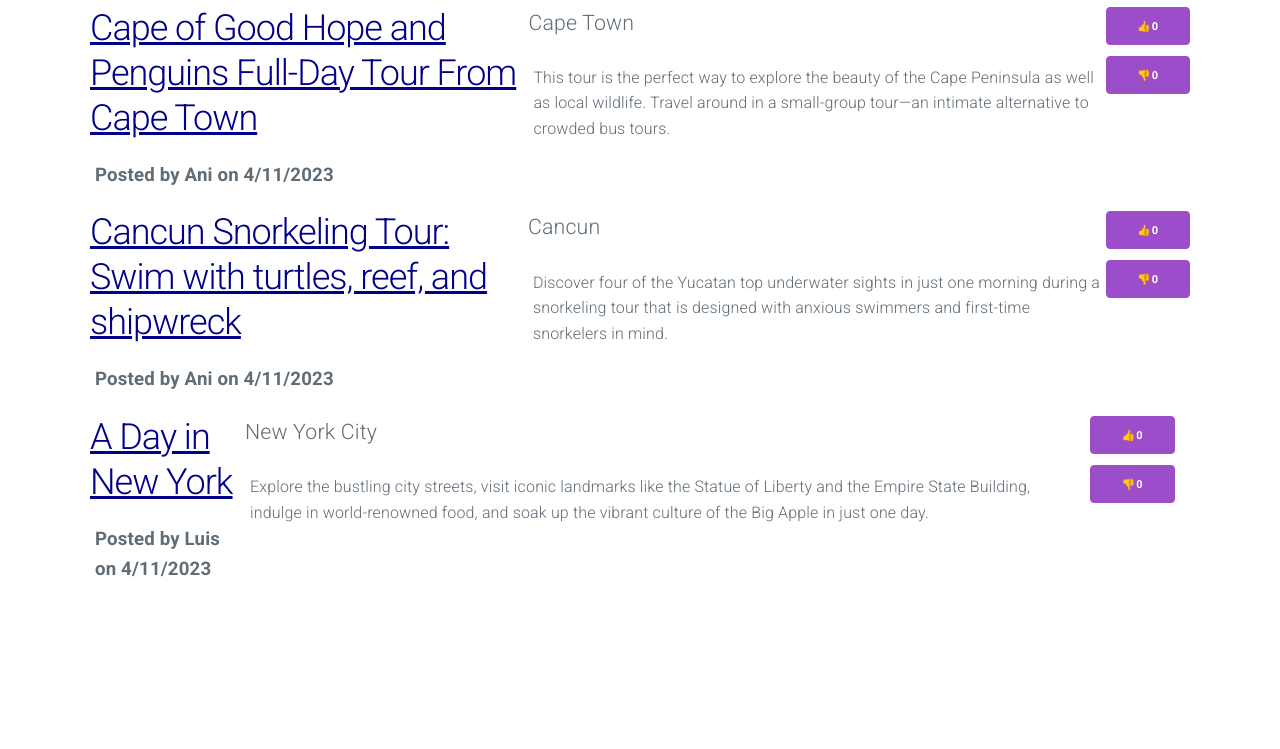
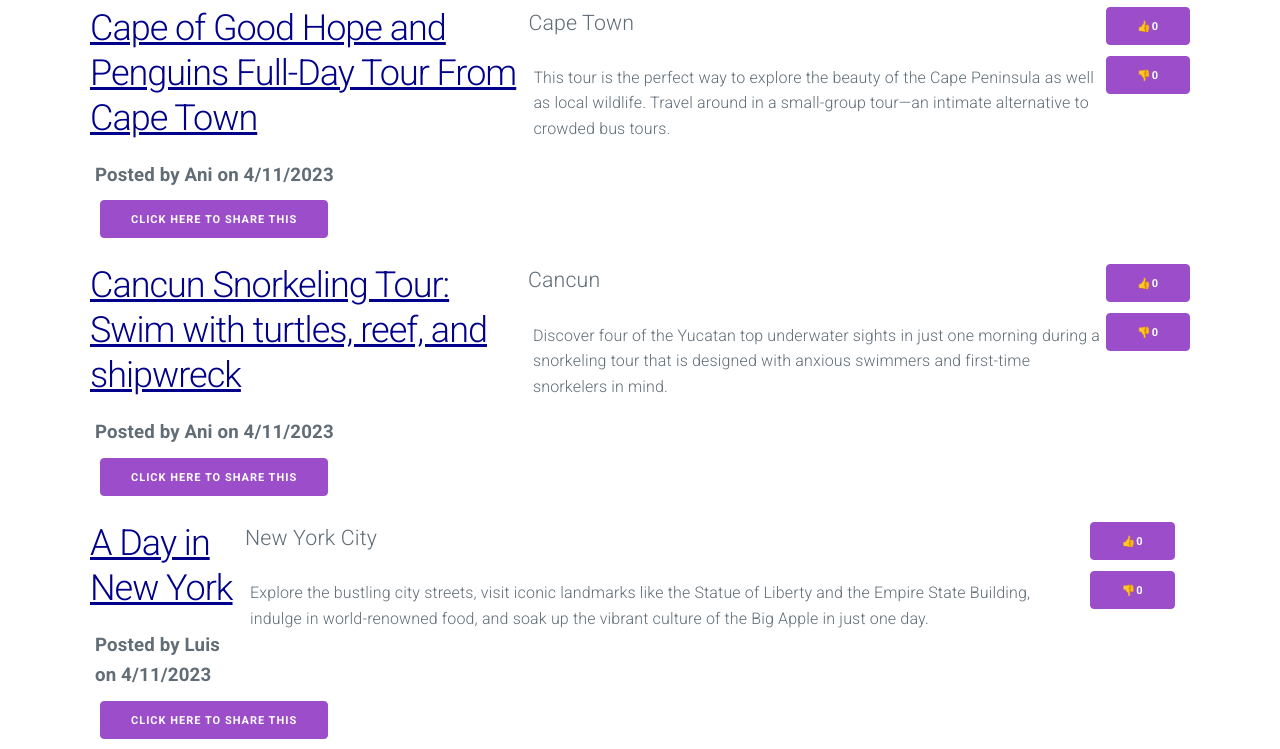
Before and after one commit to LL8719/Travel-Blog, a Node server app: page /homepage in a window 1280 px wide. Shown: the part 258-1007 px from the top of the page. Before the commit the page ends 835 px from the top, so only its background shows below. Run offline with Node 20, Linux system fonts and the light colour scheme; data comes from the database, SQL or seed files in the repository; data that the repository does not hold is empty; some libraries are stand-ins or nearby versions.

Commit message:
added share button to homepage

```diff
--- a/views/homepage.handlebars
+++ b/views/homepage.handlebars
@@ -33,8 +33,18 @@
   <div class="likes-group">
     <button type="click" like-value=1 data-id={{id}}>👍{{Liked.length}}</button>
     <button type="click" like-value=-1 data-id={{id}}>👎{{Disliked.length}}</button>
+
+
   </div>
+
+
+</div>
+
+  <div>
+ <a class="share" href="/share?postTitle={{title}}&postContent={{content}}"><button>Click here to share this</button></a>
 </div>
 {{/each}}
 
 <script src="/js/homepage.js"></script>
+
+<script src="/js/allposts.js"></script>
```
